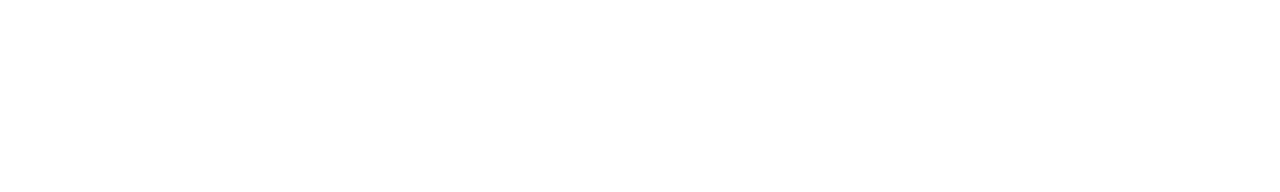
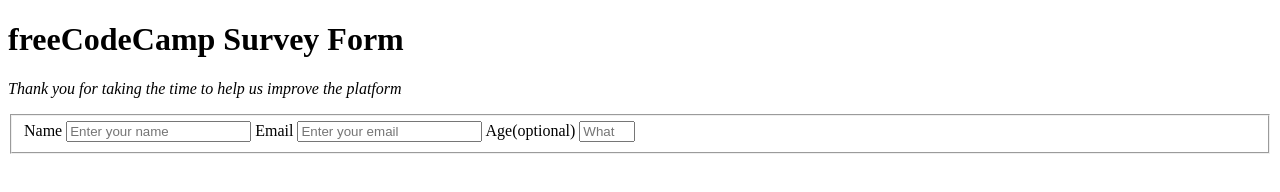
Before and after one commit to WopheAkinlade/freecodecamp-project-2, a plain HTML site: page index.html in a window 1280 px wide. Drawn offline with Linux system fonts and the light colour scheme.

Commit message:
First fieldset is done

```diff
--- a/index.html
+++ b/index.html
@@ -9,6 +9,22 @@
     </head>
 
     <body>
+        <header>
+            <h1 id="title">freeCodeCamp Survey Form</h1>
+            <p id="description"><i>Thank you for taking the time to help us improve the platform</i></p>
+        </header>
 
+        <form action="" id="survey-form">
+            <fieldset class="field-1">
+                <label for="name" id="name-label">Name</label>
+                <input type="text" name="name" id="name" class="text" placeholder="Enter your name" required>
+                <label for="email" id="email-label">Email</label>
+                <input type="email" name="email" id="email" class="text" placeholder="Enter your email" required>
+                <label for="number" id="number-label">Age(optional)</label>
+                <input type="number" name="number" class="text" id="number" placeholder="What is your age?" min="5" max="99">
+            </fieldset>
+
+
+        </form>
     </body>
 </html>
```
Lines whose indentation alone changed are shown as unchanged.
